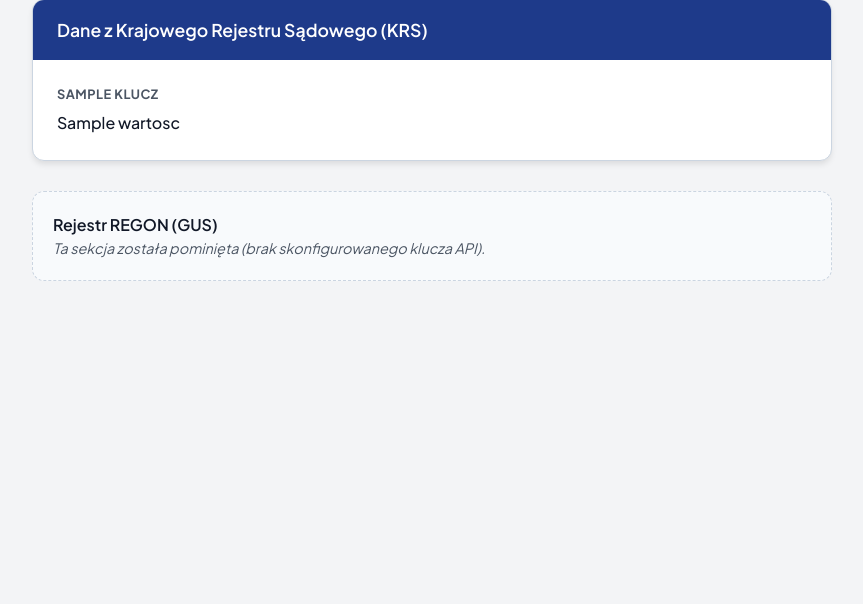
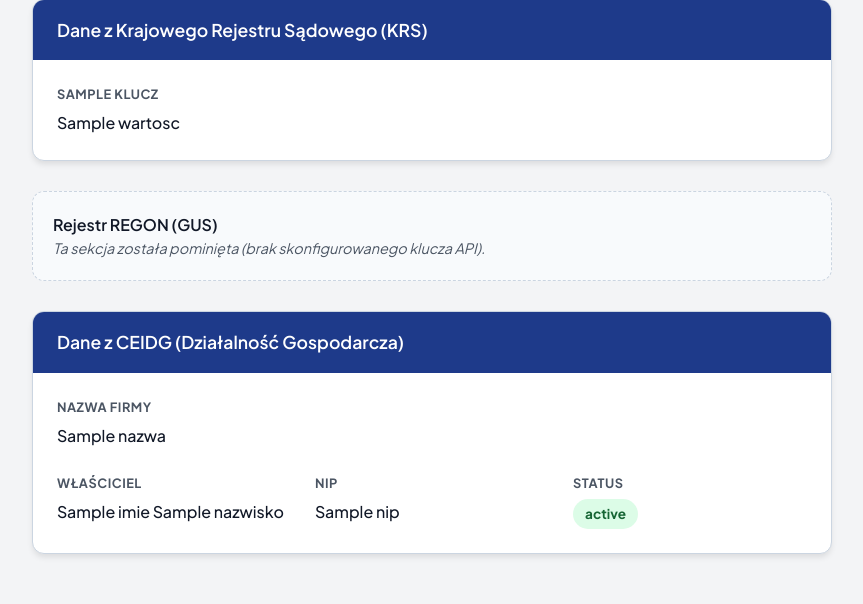
Before and after one commit to deonyamwanza1-cmyk/WebApp, a Flask app: template templates/search_company.html in a window 1280 px wide. Shown: the part 1053-1657 px from the top of the page, without its empty margins (208-1071 px from the left). Before the commit the page ends 1334 px from the top, so only its background shows below. Run offline with Flask 3, Linux system fonts and the light colour scheme; the template is opened without the code that fills it: most values are stand-ins (such as "Sample title", 1, 10 or a date in 2020); some libraries are stand-ins or nearby versions.

Commit message:
Updated Code to use API

```diff
--- a/app.py
+++ b/app.py
@@ -5,6 +5,7 @@ import os
 from datetime import datetime, date
 import requests
 from company_search import company_bp
+from company_search import pobierz_z_ceidg
 
 app = Flask(__name__)
 app.register_blueprint(company_bp)
@@ -418,15 +419,32 @@ def lookup_nip(nip):
     url = f"https://wl-api.mf.gov.pl/api/search/nip/{clean_nip}?date={today}"
 
     try:
+        # 1. Try Biała Lista (White List) first
         response = requests.get(url)
         if response.status_code == 200:
             data = response.json()
-            # Check if the API returned a valid subject
             if data.get('result') and data['result'].get('subject'):
                 company_name = data['result']['subject']['name']
                 return jsonify({"success": True, "name": company_name})
 
-        return jsonify({"success": False, "error": "Nie znaleziono (Not found or invalid NIP)."})
+        # 2. Fallback to CEIDG if White List yields no results
+        ceidg_data, error = pobierz_z_ceidg(clean_nip)
+
+        if ceidg_data:
+            firma = ceidg_data.get('nazwa', '')
+            owner = ceidg_data.get('wlasciciel', {})
+            imie = owner.get('imie', '')
+            nazwisko = owner.get('nazwisko', '')
+
+            # Try to use company name, fallback to First/Last name
+            company_name = firma if firma else f"{imie} {nazwisko}".strip()
+
+            if company_name:
+                return jsonify({"success": True, "name": company_name})
+
+        # 3. If both fail, return an error
+        return jsonify({"success": False, "error": "Nie znaleziono w Białej Liście ani CEIDG. Sprawdź NIP lub klucz API."})
+
     except Exception as e:
         return jsonify({"success": False, "error": "Błąd serwera (Server error)."})
 
--- a/templates/search_company.html
+++ b/templates/search_company.html
@@ -105,6 +105,36 @@
     </div>
   {% endif %}
 
+<!-- CEIDG Data Render (If Available) -->
+  {% if wynik_ceidg %}
+    <div class="results-card">
+      <h2 class="results-header">Dane z CEIDG (Działalność Gospodarcza)</h2>
+      <div class="results-grid">
+
+        <div class="data-group full-width">
+          <span class="data-label">Nazwa firmy</span>
+          <span class="data-value">{{ wynik_ceidg.nazwa }}</span>
+        </div>
+
+        <div class="data-group">
+          <span class="data-label">Właściciel</span>
+          <span class="data-value">{{ wynik_ceidg.wlasciciel.imie }} {{ wynik_ceidg.wlasciciel.nazwisko }}</span>
+        </div>
+
+        <div class="data-group">
+          <span class="data-label">NIP</span>
+          <span class="data-value">{{ wynik_ceidg.wlasciciel.nip }}</span>
+        </div>
+
+        <div class="data-group">
+          <span class="data-label">Status</span>
+          <span class="status-badge">{{ wynik_ceidg.status }}</span>
+        </div>
+
+      </div>
+    </div>
+  {% endif %}
+
   <!-- CEIDG Omitted State -->
   {% if not wynik_ceidg %}
     <div class="omitted-section">
```
